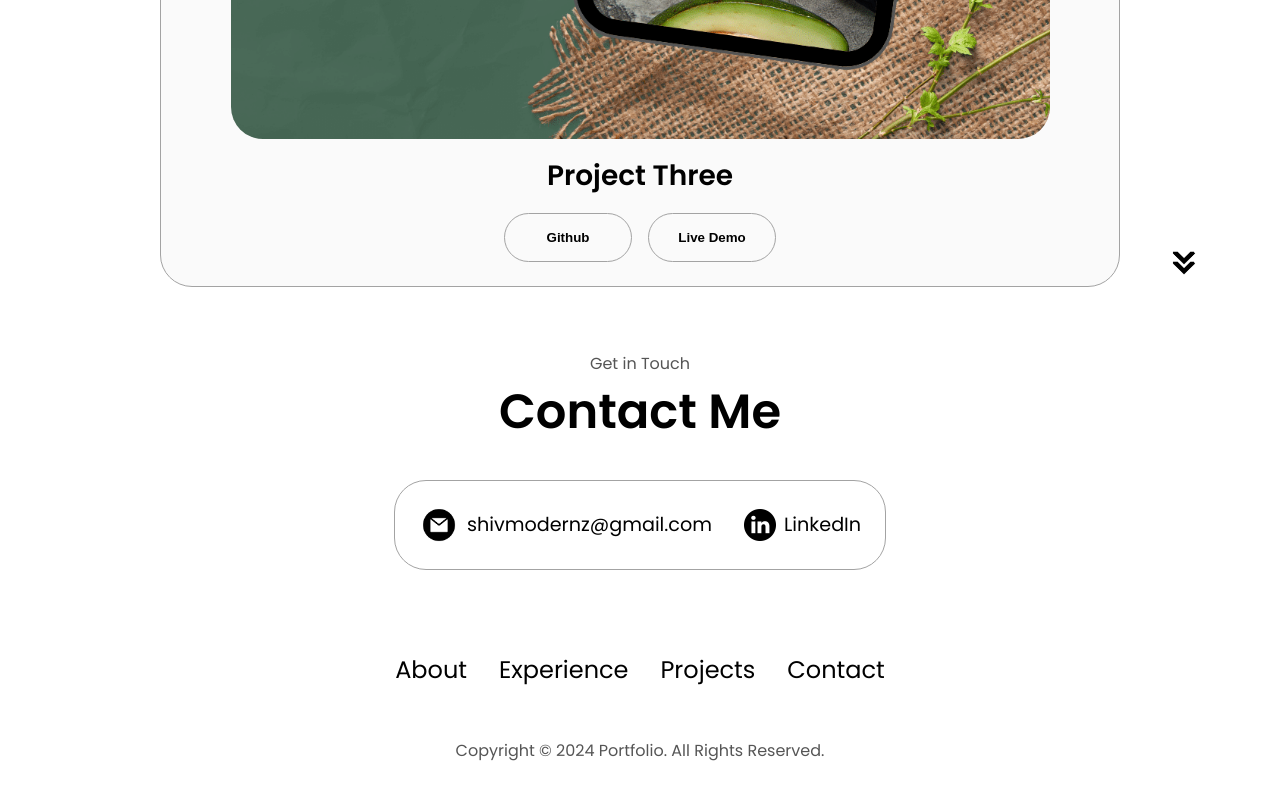
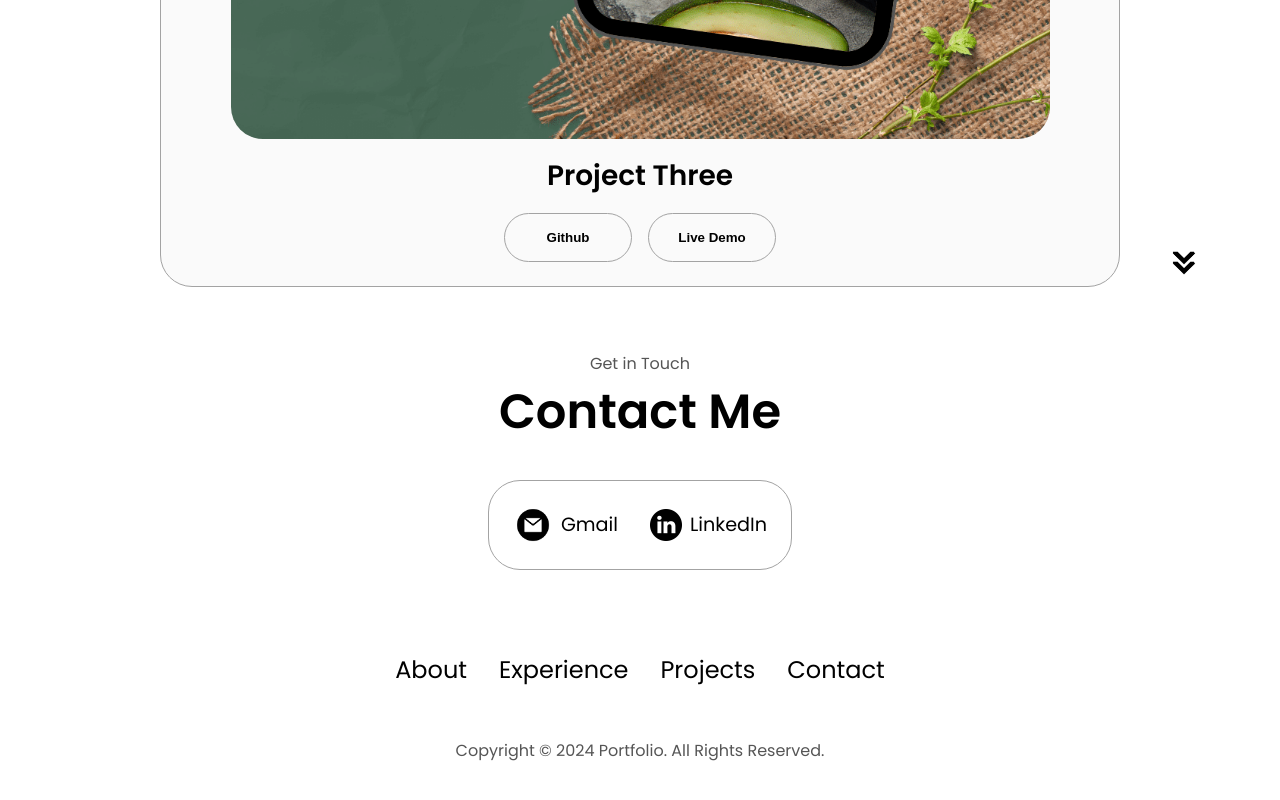
Before and after one commit to msd131102/My-Portfolio, a plain HTML site: page Shiva Portfolio/index.html in a window 1280 px wide. Shown: the part 3876-4676 px from the top of the page. Drawn offline with Linux system fonts and the light colour scheme.

Commit message:
Add files via upload

```diff
--- a/Shiva Portfolio/index.html
+++ b/Shiva Portfolio/index.html
@@ -338,7 +338,7 @@
             alt="Email icon"
             class="icon contact-icon email-icon"
           />
-          <p><a href="https://mail.google.com/mail/u/0/#inbox?compose=CllgCJZdBCPXLThRWJWBTLsPmjbpMJfcBCrMlvbkVQWSDwdPzzCkPRgGKxLzrkMkJzmBDFfMmhg">shivmodernz@gmail.com</a></p>
+          <p><a href="https://mail.google.com/mail/u/0/#inbox?compose=CllgCJZdBCPXLThRWJWBTLsPmjbpMJfcBCrMlvbkVQWSDwdPzzCkPRgGKxLzrkMkJzmBDFfMmhg">Gmail</a></p>
         </div>
         <div class="contact-info-container">
           <img
```
